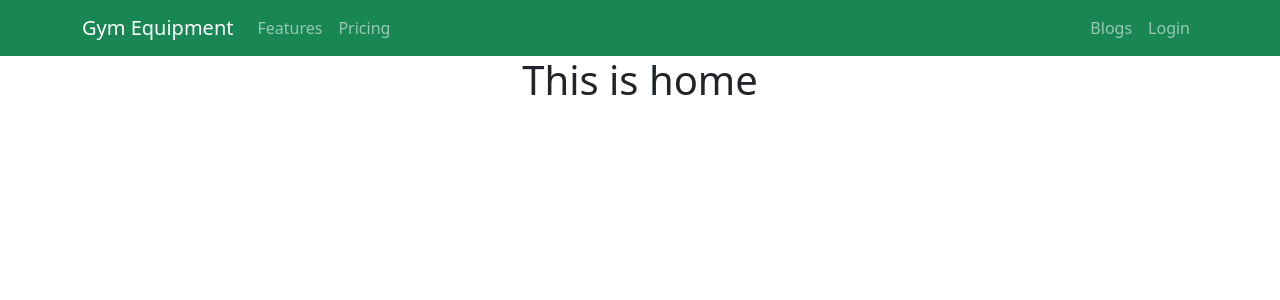
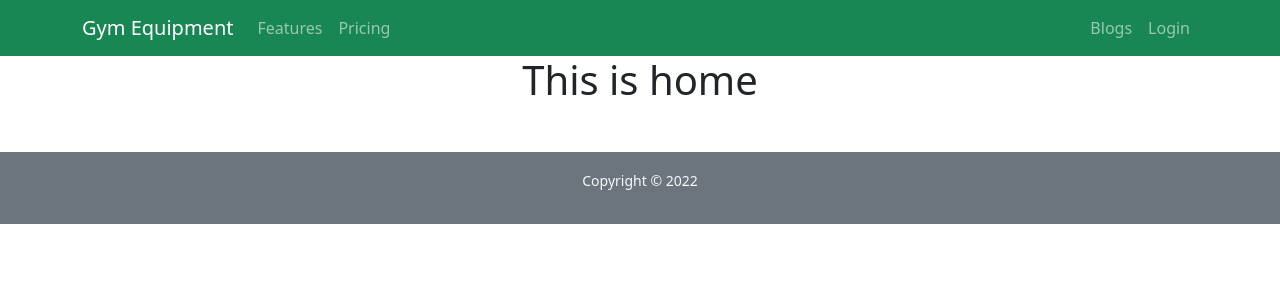
Before and after one commit to Proloycb/-warehouse-management-client-side, a React (Create React App) app: page / in a window 1280 px wide. Shown: the top 300 px of the page. Built offline with nearby package versions, Linux system fonts and the light colour scheme.

Commit message:
footer part completed

```diff
--- a/src/App.js
+++ b/src/App.js
@@ -3,6 +3,7 @@ import './App.css';
 import { Route, Routes } from 'react-router-dom';
 import Home from './pages/Home/Home/Home';
 import Header from './pages/Shared/Header/Header';
+import Footer from './pages/Shared/Footer/Footer';
 
 function App() {
   return (
@@ -11,6 +12,7 @@ function App() {
       <Routes>
         <Route path='/' element={<Home/>}/>
       </Routes>
+      <Footer/>
     </div>
   );
 }
--- a/src/pages/Shared/Footer/Footer.js
+++ b/src/pages/Shared/Footer/Footer.js
@@ -1,10 +1,12 @@
 import React from 'react';
 
 const Footer = () => {
+    const today = new Date();
+    const year = today.getFullYear();
     return (
-        <div>
-
-        </div>
+       <footer className='text-center bg-secondary mt-5 p-3'>
+           <p className='text-light'><small>Copyright &copy; {year}</small></p>
+       </footer>
     );
 };
 
```
